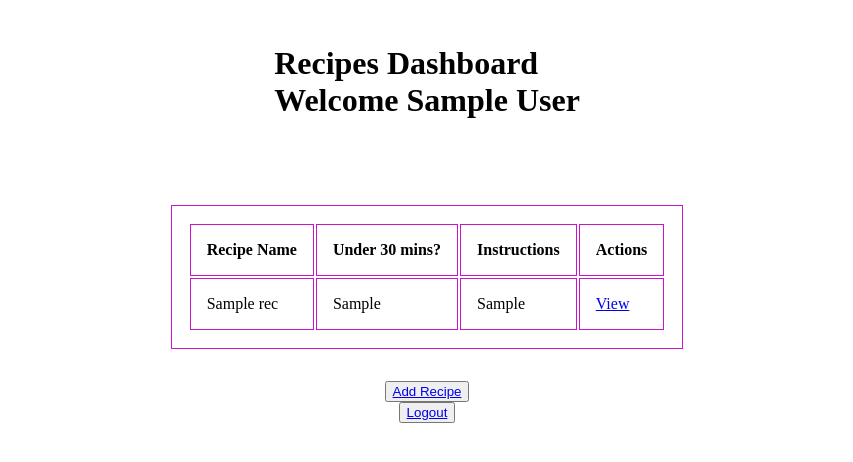
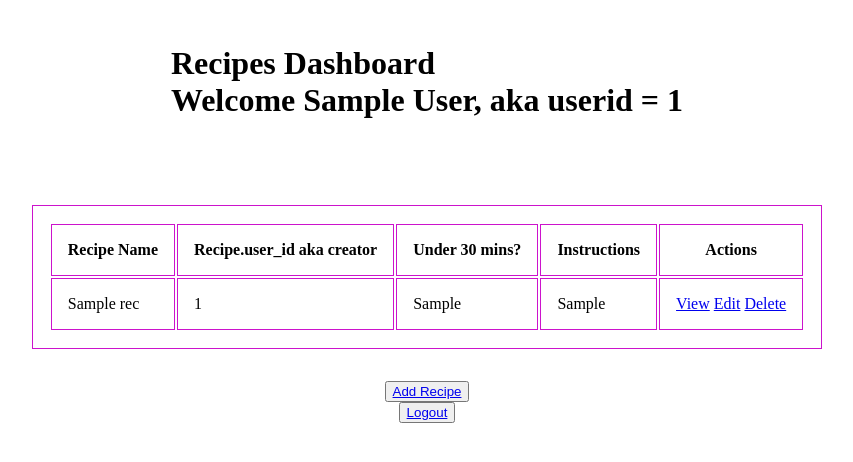
Before and after one commit to jonnyfriendlychicago/01_PFMA_Recipe, a Flask app: template flaskApp/templates/dashboard.html in a window 1280 px wide. Shown: the top 462 px of the page, without its empty margins (189-1042 px from the left). Run offline with Flask 2, Linux system fonts and the light colour scheme; the template is opened without the code that fills it: most values are stand-ins (such as "Sample title", 1, 10 or a date in 2020).

Commit message:
delete function working now

```diff
--- a/flaskApp/templates/dashboard.html
+++ b/flaskApp/templates/dashboard.html
@@ -9,7 +9,7 @@
 </head>
 <body>
     <header>
-        <h1>Recipes Dashboard<br>Welcome {{dsp_get_oneUser.fullName()}}</h1>
+        <h1>Recipes Dashboard<br>Welcome {{dsp_get_oneUser.fullName()}}, aka userid = {{dsp_get_oneUser.id}} </h1>
     </header>
     <div class="messages">
         {% with messages = get_flashed_messages() %}
@@ -25,6 +25,7 @@
         <table>
             <tr>
                 <th>Recipe Name</th>
+                <th>Recipe.user_id aka creator</th>
                 <th>Under 30 mins?</th>
                 <th>Instructions</th>
                 <th>Actions</th>
@@ -32,9 +33,16 @@
             {% for rec in dsp_get_allRecipe %}
                 <tr>
                     <td>{{rec.recipeName}}</td>
+                    <td>{{rec.user_id}} </td>
                     <td>{{rec.under30min}}</td>
                     <td>{{rec.recipeInst}}</td>
-                    <td class="studentTblData"><a href="/recipe/{{rec.id}}/">View</a>
+                    <td class="studentTblData">
+                        <a href="/recipe/{{rec.id}}/">View</a>
+                        {%if dsp_get_oneUser.id ==  rec.user_id %}
+                            <a href="/recipe/{{rec.id}}/edit/">Edit</a>
+                            <a href="/recipe/{{rec.id}}/delete/">Delete</a>
+                        {% endif %}
+                    </td>
                 </tr>
             {% endfor %}
         </table>
```
Also changed, not shown: flaskApp/controllers/recipe_ctrl.py (+12 -8 lines), flaskApp/models/recipe_mod.py (+6 -4 lines).
